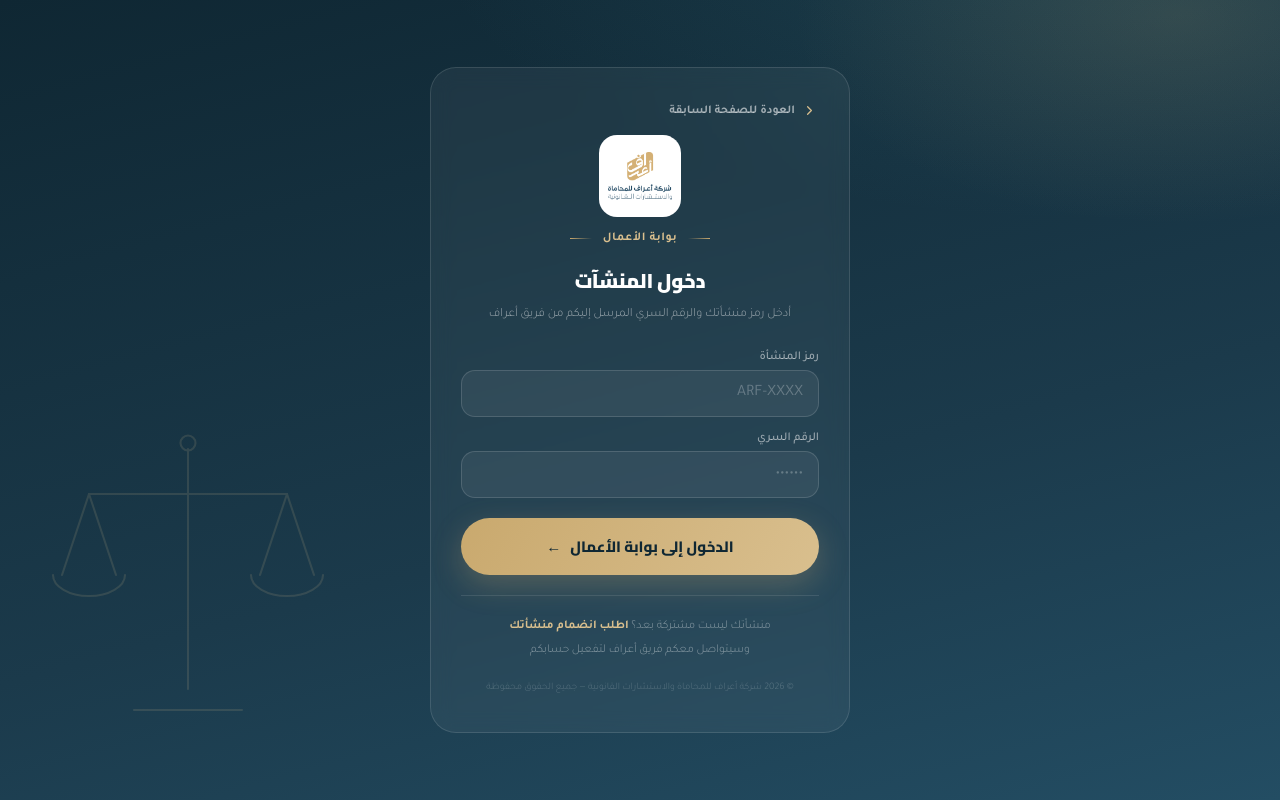
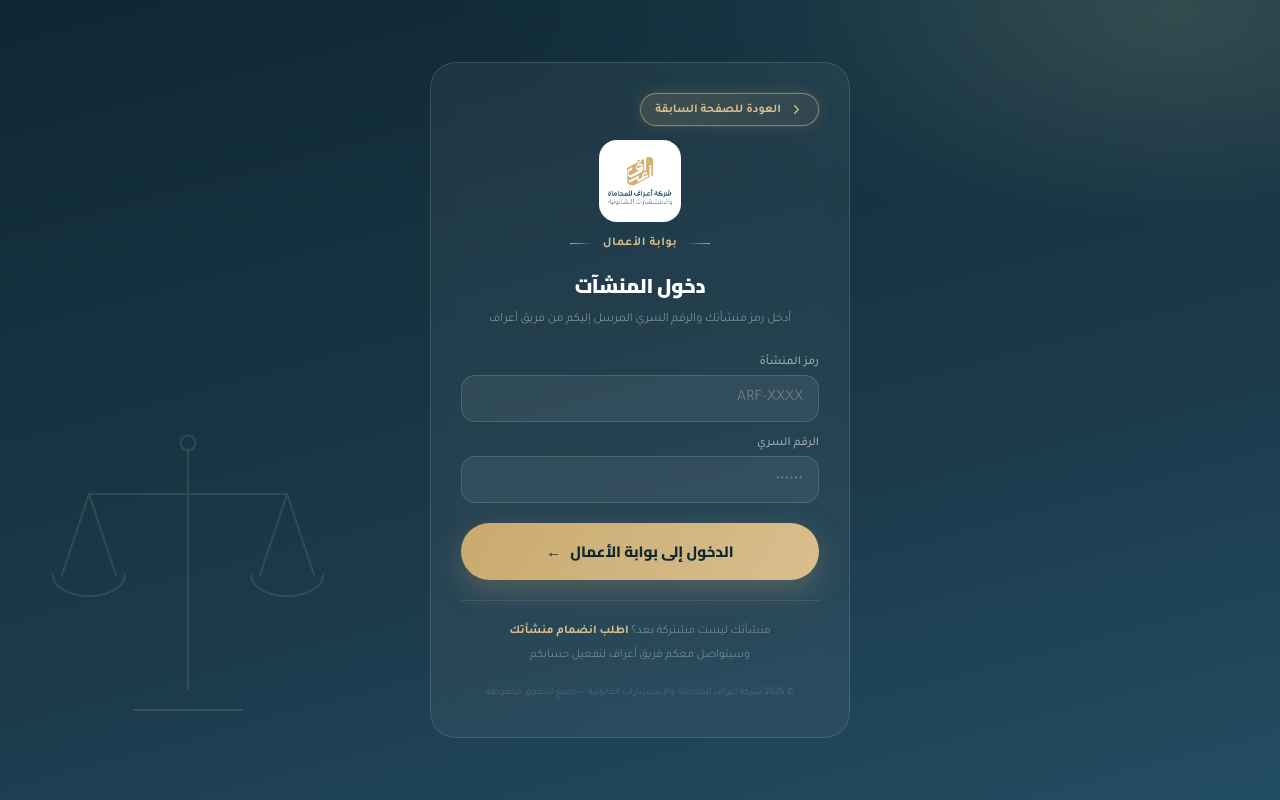
Before and after one commit to ka89801-source/ARAF-COMPANY, a plain HTML site: page login.html in a window 1280 px wide. Drawn offline with Linux system fonts and the light colour scheme.

Commit message:
تصحيح مسار زر العودة وإبرازه بصرياً

```diff
--- a/login.html
+++ b/login.html
@@ -39,14 +39,18 @@ body{
   animation:cIn .6s var(--ease) both;
 }
 .back-btn{
-  display:flex;align-items:center;gap:7px;width:max-content;margin:0 0 12px auto;
-  padding:5px 2px;border:0;background:transparent;color:rgba(255,255,255,.58);
-  font-family:'Tajawal',sans-serif;font-size:12px;font-weight:600;cursor:pointer;
-  transition:color .25s var(--ease),transform .25s var(--ease);
+  display:flex;align-items:center;gap:8px;width:max-content;margin:0 0 14px auto;
+  padding:8px 14px;border:1px solid rgba(217,191,142,.5);border-radius:100px;
+  background:linear-gradient(120deg,rgba(201,169,110,.18),rgba(217,191,142,.08));
+  color:var(--gdl);font-family:'Tajawal',sans-serif;font-size:12px;font-weight:700;cursor:pointer;
+  box-shadow:0 0 0 1px rgba(201,169,110,.06),0 0 18px rgba(201,169,110,.16);
+  transition:color .25s var(--ease),transform .25s var(--ease),border-color .25s var(--ease),box-shadow .25s var(--ease),background .25s var(--ease);
+  animation:backGlow 2.8s ease-in-out infinite;
 }
 .back-btn svg{width:15px;height:15px;stroke:var(--gdl);stroke-width:2;fill:none;stroke-linecap:round;stroke-linejoin:round}
-.back-btn:hover{color:#fff;transform:translateX(3px)}
-.back-btn:focus-visible{outline:2px solid var(--gd);outline-offset:4px;border-radius:6px}
+.back-btn:hover{color:#fff;transform:translateX(3px);border-color:rgba(217,191,142,.8);background:rgba(201,169,110,.22);box-shadow:0 0 0 1px rgba(201,169,110,.1),0 0 24px rgba(201,169,110,.28)}
+.back-btn:focus-visible{outline:2px solid var(--gd);outline-offset:4px}
+@keyframes backGlow{0%,100%{box-shadow:0 0 0 1px rgba(201,169,110,.06),0 0 14px rgba(201,169,110,.12)}50%{box-shadow:0 0 0 1px rgba(201,169,110,.12),0 0 22px rgba(201,169,110,.24)}}
 @keyframes cIn{from{opacity:0;transform:translateY(22px) scale(.98)}to{opacity:1;transform:none}}
 .ll{display:flex;flex-direction:column;align-items:center;gap:14px;margin-bottom:20px}
 .ll img{width:82px;height:82px;object-fit:contain;background:#fff;border-radius:18px;padding:8px;border:1px solid rgba(255,255,255,.14)}
@@ -151,8 +155,7 @@ function $(id){return document.getElementById(id)}
 function toast(m){var t=$('T');t.textContent=m;t.classList.add('show');setTimeout(function(){t.classList.remove('show')},2400)}
 
 $('BACK').onclick=function(){
-  if(document.referrer){history.back()}
-  else{window.location.href='index.html'}
+  window.location.replace('index.html');
 };
 
 /* إن كانت هناك جلسة قائمة، ادخل مباشرة */
```
